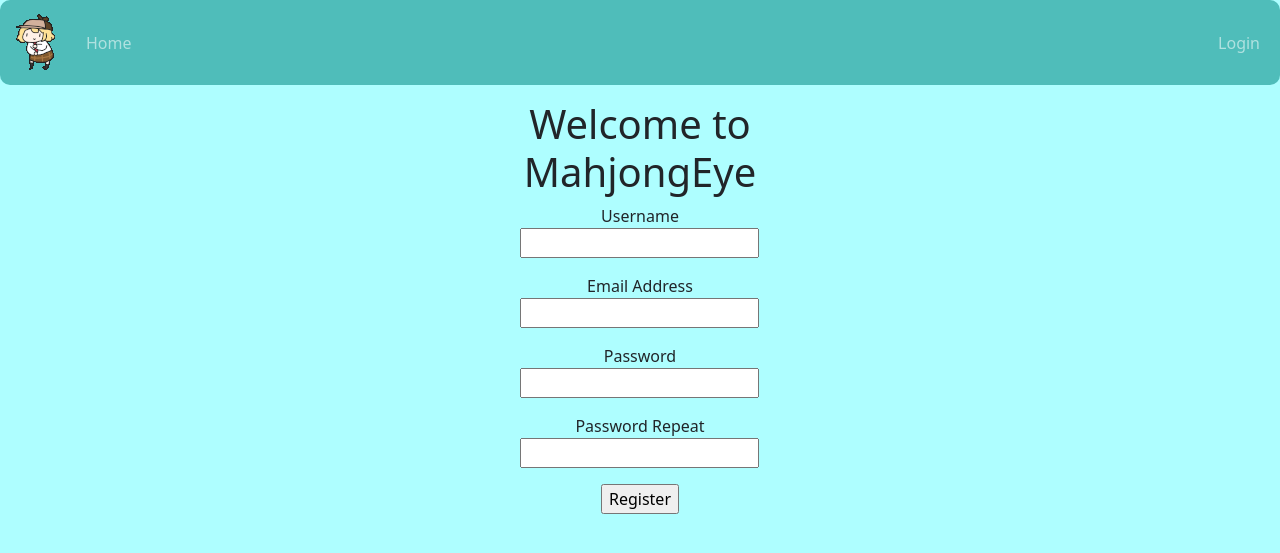
After one commit to langley228/aien16-mahjong-ui, a Flask app: page /register in a window 1280 px wide. The commit adds this page. Shown: the top 553 px of the page. Run offline with Flask 2, Linux system fonts and the light colour scheme.

Commit message:
add login page and register page

```diff
--- a/mahjong/__init__.py
+++ b/mahjong/__init__.py
@@ -1,15 +1,13 @@
-from flask import Flask, url_for, redirect, render_template, request
+from flask import Flask, url_for, redirect, render_template, flash, abort, session, request
 from flask_sqlalchemy import SQLAlchemy
 from flask_migrate import Migrate
-from flask_login import LoginManager
-from mahjong.config import Config
-
-
+from flask_login import LoginManager, login_user, logout_user, login_required, current_user
 
 # flask init
 app = Flask(__name__)
 
 # config init
+from mahjong.config import Config
 app.config.from_object(Config)
 
 # database init
@@ -26,6 +24,8 @@ login_manager.init_app(app)
 login_manager.login_view = 'login'
 
 from mahjong.models.user import User, load_user
+from mahjong.forms import LoginForm, RegisterFrom
+
 
 @app.route("/")
 def index():
@@ -56,5 +56,60 @@ def getIds(ids):
 
     return ids
 
+@app.route("/register", methods=['GET', 'POST'])
+def register():
+    if current_user.is_authenticated:
+        return redirect(url_for('index'))
+    form = RegisterFrom()
+    if form.validate_on_submit():
+        user = User(username=form.username.data, email = form.email.data)
+        user.set_password(form.password.data)
+        db.session.add(user)
+        db.session.commit()
+        return redirect(url_for('login'))
+    return render_template('register.html', title='Registration', form=form)
+
+@app.route("/login", methods=['GET', 'POST'])
+def login():
+    if current_user.is_authenticated:
+        return redirect(url_for('index'))
+
+    form = LoginForm(meta={'csrf': False})
+    if form.validate_on_submit():
+        u = User.query.filter_by(username=form.username.data).first()
+        if u is None or not u.check_password(form.password.data):
+            flash('invalid username or password')
+            return redirect(url_for('login'))
+        login_user(u)
+        # next_page = request.args.get('next')
+        # if next_page:
+        #     return redirect(next_page)
+        return redirect(url_for('index'))
+
+    return render_template('login.html', title="Login", form=form
+    )
+
+@app.route("/logout", methods=['GET', 'POST'])
+def logout():
+    for key in list(session.keys()):
+        session.pop(key)
+    session.pop("userinfo", None)
+    logout_user()
+    return redirect(url_for('login'))
+
+@app.route("/<username>", methods=['GET', 'POST'])
+def profile(username):
+    # get current user as u
+    u = User.query.filter_by(username=username).first()
+
+    # check whether current user is available
+    if u is None:
+        abort(404)
+
+    return render_template(
+        'profile.html',
+        title='Profile',
+        user=u
+    )
 if __name__ == '__main__' :
     app.run()
--- /dev/null
+++ b/mahjong/forms.py
@@ -0,0 +1,28 @@
+from flask_wtf import FlaskForm
+from wtforms import StringField, PasswordField, BooleanField, SubmitField, TextAreaField
+from wtforms.validators import DataRequired, Email, EqualTo, ValidationError, Length
+
+from mahjong.models.user import User
+
+class LoginForm(FlaskForm):
+    username = StringField("Username", validators=[DataRequired()])
+    password = PasswordField("Password", validators=[DataRequired()])
+    submit = SubmitField("Sign in")
+
+class RegisterFrom(FlaskForm):
+    username = StringField("Username", validators=[DataRequired()])
+    email = StringField("Email Address", validators=[DataRequired(), Email()])
+    password = PasswordField("Password", validators=[DataRequired()])
+    password2 = PasswordField(
+        "Password Repeat", validators=[DataRequired(), EqualTo('password')])
+    submit = SubmitField("Register")
+
+    def validate_username(self, username):
+        user = User.query.filter_by(username=username.data).first()
+        if user is not None:
+            raise ValidationError('Please use another username')
+
+    def validate_email(self, email):
+        user = User.query.filter_by(email=email.data).first()
+        if user is not None:
+            raise ValidationError('Please use another email address')
--- a/mahjong/static/styles/base.css
+++ b/mahjong/static/styles/base.css
@@ -1,7 +1,3 @@
-.Montserrat {
-    font-family: 'Montserrat', sans-serif;
-    text-decoration: None;
-  }
 a {
   text-decoration: None;
 }
--- /dev/null
+++ b/mahjong/templates/base.html
@@ -0,0 +1,78 @@
+<!DOCTYPE html>
+<html lang="en">
+<head>
+  <meta charset="UTF-8">
+  <meta http-equiv="X-UA-Compatible" content="IE=edge">
+  <!-- Bootstrap CDN -->
+  <!-- CSS only -->
+  <link href="https://cdn.jsdelivr.net/npm/bootstrap@5.1.3/dist/css/bootstrap.min.css"
+        rel="stylesheet"
+        integrity="sha384-1BmE4kWBq78iYhFldvKuhfTAU6auU8tT94WrHftjDbrCEXSU1oBoqyl2QvZ6jIW3"
+        crossorigin="anonymous">
+  <!-- JavaScript Bundle with Popper -->
+  <script src="https://cdn.jsdelivr.net/npm/bootstrap@5.1.3/dist/js/bootstrap.bundle.min.js"
+          integrity="sha384-ka7Sk0Gln4gmtz2MlQnikT1wXgYsOg+OMhuP+IlRH9sENBO0LRn5q+8nbTov4+1p"
+          crossorigin="anonymous"></script>
+  <!-- font CDN -->
+  <link href="https://fonts.googleapis.com/css2?family=Montserrat:wght@200&display=swap"
+  rel="stylesheet">
+  <!-- jQurey CDN -->
+  <script src="https://code.jquery.com/jquery-3.6.0.js"
+          integrity="sha256-H+K7U5CnXl1h5ywQfKtSj8PCmoN9aaq30gDh27Xc0jk="
+          crossorigin="anonymous"></script>
+  {% if title %}
+  <title>{{ title }}</title>
+  {% else %}
+  <title>Welcome to MahjongEye</title>
+  {% endif %}
+  <link href="{{ url_for('static', filename='styles/base.css') }}" rel="stylesheet">
+</head>
+<body class="bgColor text-center">
+  <div class="navbarSty">
+    <nav class="navbar navbar-expand-lg navbar-dark fixed-top navbarSty">
+      <div class="container-fluid">
+        <a class="navbar-brand" href="{{ url_for('index') }}">
+          {% if title != "Login" %}
+          <img src="{{ url_for('static', filename='img/smolAmeJAM.gif') }}" alt="smolAmeJAM">
+          {% endif %}
+        </a>
+        <button class="navbar-toggler" type="button" data-bs-toggle="collapse" data-bs-target="#navbarSupportedContent" aria-controls="navbarSupportedContent" aria-expanded="false" aria-label="Toggle navigation">
+          <span class="navbar-toggler-icon"></span>
+        </button>
+        <div class="collapse navbar-collapse" id="navbarSupportedContent">
+          <ul class="navbar-nav me-auto mb-2 mb-lg-0">
+            <li class="nav-item">
+              <a class="nav-link" href="{{ url_for('index') }}">Home</a>
+            </li>
+          </ul>
+          <ul class="navbar-nav mb-2 mb-lg-0">
+            {% if current_user.is_anonymous %}
+              <li class="nav-item">
+                <a class="nav-link" href="{{ url_for('login') }}">Login</a>
+              </li>
+            {% else %}
+              <li class="nav-item">
+                <a class="nav-link" href="{{ url_for('profile', username = current_user.username) }}">Profile</a>
+              </li>
+              <li class="nav-item">
+                <a class="nav-link" href="{{ url_for('logout') }}">Logout</a>
+              </li>
+            {% endif %}
+          </ul>
+        </div>
+      </div>
+    </nav>
+  </div>
+  {% with messages = get_flashed_messages() %}
+  {% if messages %}
+  <ul>
+    {% for message in messages %}
+    <li>{{ message }}</li>
+    {% endfor %}
+  </ul>
+  {% endif %}
+  {% endwith %}
+  <div style="padding-top: 100px;"></div>
+  {% block content %} {% endblock %}
+</body>
+</html>
--- /dev/null
+++ b/mahjong/templates/register.html
@@ -0,0 +1,45 @@
+{% extends "base.html" %}
+
+{% block content %}
+<div class='row'>
+    <div class="text-center col-lg-4"></div>
+    <div class="text-center col-lg-4">
+    <h1>Welcome to MahjongEye</h1>
+    <form action="" method="post">
+        {{ form.hidden_tag() }}
+        <p>
+            {{ form.username.label }}<br>
+            {{ form.username() }}<br>
+            {% for error in form.username.errors %}
+            <span style="color: red;">[{{ error }}]</span>
+            {% endfor %}
+        </p>
+        <p>
+            {{ form.email.label }}<br>
+            {{ form.email() }}<br>
+            {% for error in form.email.errors %}
+            <span style="color: red;">[{{ error }}]</span>
+            {% endfor %}
+        </p>
+        <p>
+            {{ form.password.label }}<br>
+            {{ form.password() }}<br>
+            {% for error in form.password.errors %}
+            <span style="color: red;">[{{ error }}]</span>
+            {% endfor %}
+        </p>
+        <p>
+            {{ form.password2.label }}<br>
+            {{ form.password2() }}<br>
+            {% for error in form.password2.errors %}
+            <span style="color: red;">[{{ error }}]</span>
+            {% endfor %}
+        </p>
+        <p>
+            {{ form.submit() }}
+        </p>
+    </form>
+    </div>
+</div>
+
+{% endblock %}
```
Also changed, not shown: mahjong/templates/login.html (added, +30 -0 lines), mahjong/templates/profile.html (added, +26 -0 lines), mahjong/mahjong.db.
